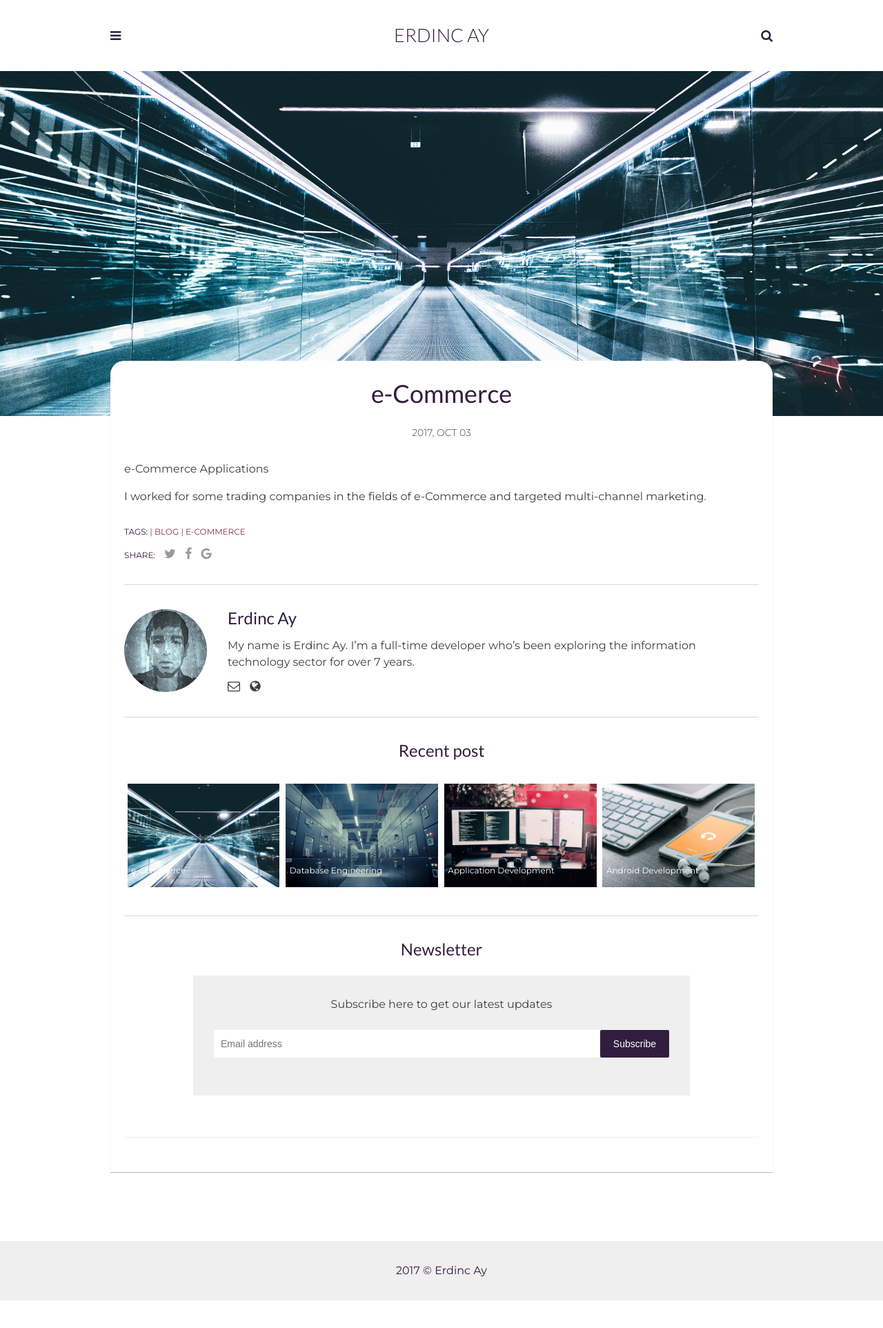
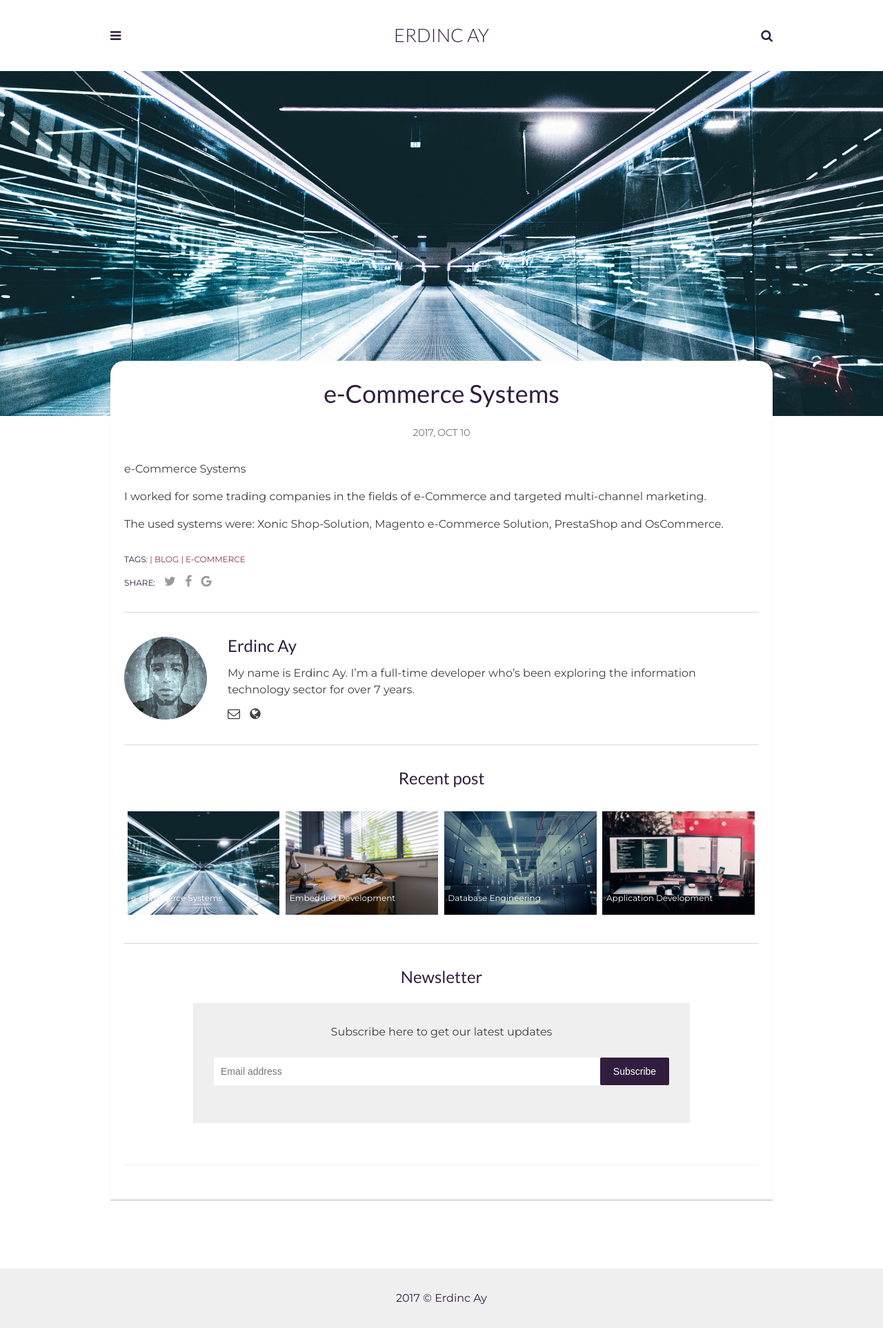
Before and after one commit to erdincay/erdincay.github.io, a Jekyll site: the page built from _posts/2017-10-10-e-commerce-systems.markdown, in a window 1280 px wide. Shown: the whole page at 69% size. Built offline with Jekyll 4.4.1, drawn with Linux system fonts in a browser that asks for light colours.

Commit message:
new post embedded software and hardware

```diff
--- a/_posts/2017-10-10-e-commerce-applications.markdown
+++ b/_posts/2017-10-10-e-commerce-systems.markdown
@@ -1,12 +1,14 @@
 ---
 layout: post
-title:  e-Commerce
-date:   2017-10-03 09:57:10 +0100
+title:  e-Commerce Systems
+date:   2017-10-10 05:57:10 +0100
 description: e-Commerce
 img: post-ecommerce.jpg # Add image post (optional)
 tags: [Blog, e-Commerce]
 author: Erdinc Ay # Add name author (optional)
 ---
-e-Commerce Applications
+e-Commerce Systems
 
 I worked for some trading companies in the fields of e-Commerce and targeted multi-channel marketing.
+
+The used systems were: Xonic Shop-Solution, Magento e-Commerce Solution, PrestaShop and OsCommerce.
```
Also changed, not shown: _posts/2017-10-10-embedded-development.markdown (added, +12 -0 lines), assets/img/post-embedded.jpg (added).
